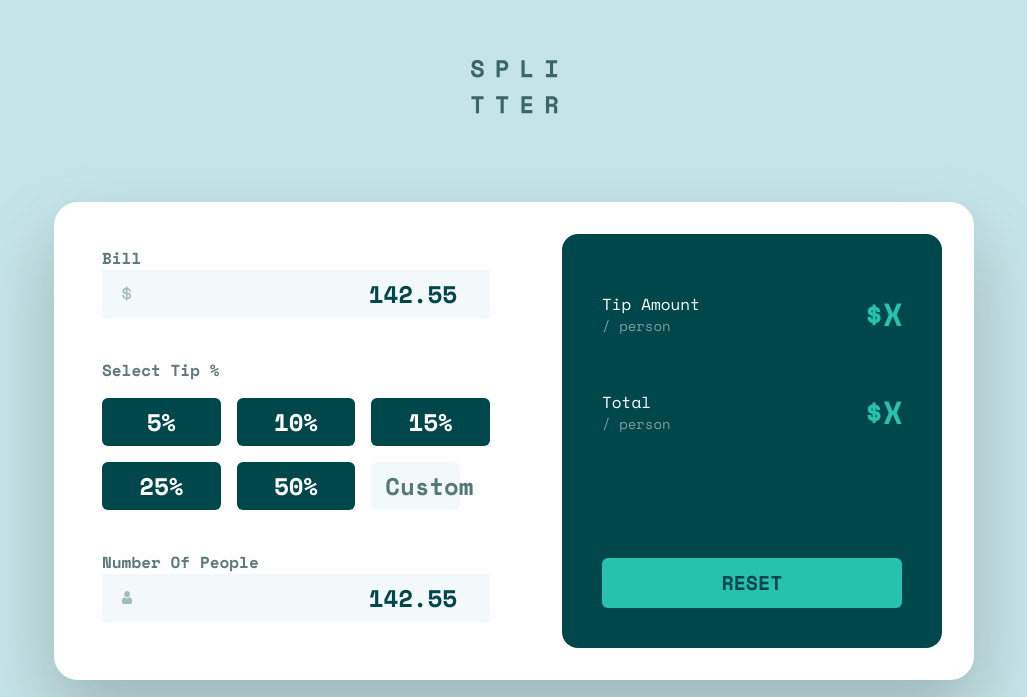
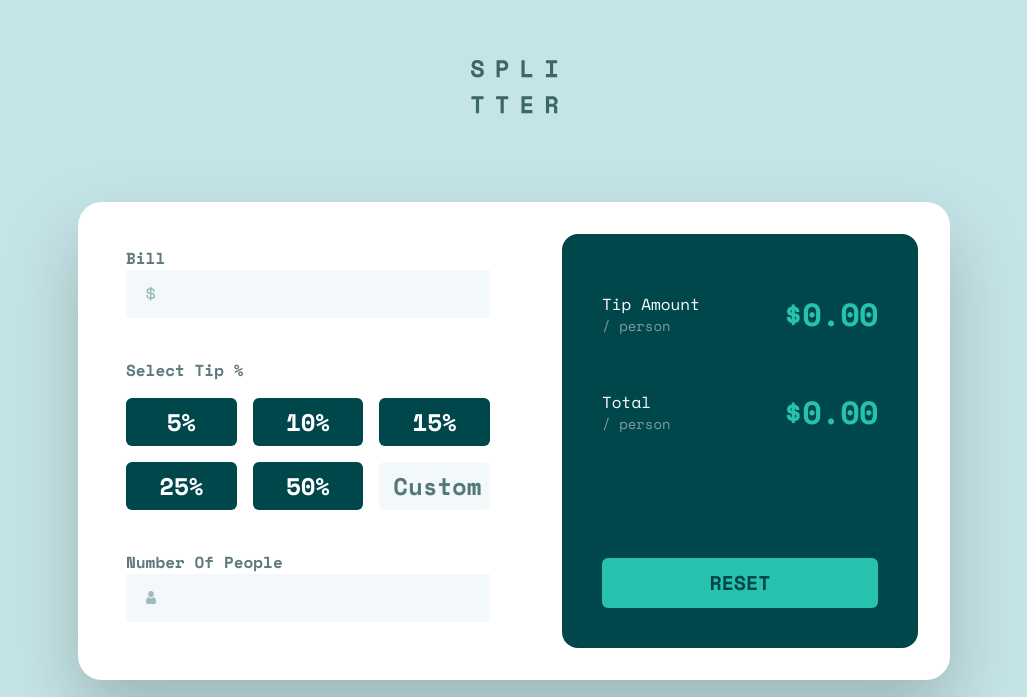
Before and after one commit to nishanth1596/tip-calculator, a React (Vite) app: page / in a window 1280 px wide. Shown: the part 103-800 px from the top of the page, without its empty margins (126-1153 px from the left). Built offline with nearby package versions, Linux system fonts and the light colour scheme.

Commit message:
functionality added for tip calculation

```diff
--- a/package.json
+++ b/package.json
@@ -13,6 +13,7 @@
     "@tailwindcss/vite": "^4.0.1",
     "react": "^18.3.1",
     "react-dom": "^18.3.1",
+    "react-hook-form": "^7.54.2",
     "tailwindcss": "^4.0.1"
   },
   "devDependencies": {
--- a/src/Components/CalculationInput.tsx
+++ b/src/Components/CalculationInput.tsx
@@ -3,24 +3,47 @@ import dollarImg from "../assets/icon-dollar.svg";
 import personIcon from "../assets/icon-person.svg";
 import Label from "./Label";
 
-const CalculationInput = () => {
+const CalculationInput = ({
+  setBill,
+  handletip,
+  setNumPpl,
+  register,
+  handleSubmit,
+  control,
+}) => {
   return (
     <div className="p-8 md:pt-11 md:pr-0 md:pb-12 md:pl-12">
-      <Label img={dollarImg} name="bill" />
+      <Label
+        img={dollarImg}
+        name="bill"
+        id="bill"
+        setBill={setBill}
+        register={register}
+        handleSubmit={handleSubmit}
+        control={control}
+      />
       <h3 className="text-5E7a7d mt-8 text-base leading-6 font-bold md:mt-10">
         Select Tip %
       </h3>
       <div className="mt-4 grid grid-cols-2 gap-4 text-center md:grid-cols-3">
-        <Tip tipPercent={5} />
-        <Tip tipPercent={10} />
-        <Tip tipPercent={15} />
-        <Tip tipPercent={25} />
-        <Tip tipPercent={50} />
+        <Tip tipPercent={5} handletip={handletip} />
+        <Tip tipPercent={10} handletip={handletip} />
+        <Tip tipPercent={15} handletip={handletip} />
+        <Tip tipPercent={25} handletip={handletip} />
+        <Tip tipPercent={50} handletip={handletip} />
         <Tip />
       </div>
 
       <div className="mt-8 md:mt-10">
-        <Label name="Number of People" img={personIcon} />
+        <Label
+          name="Number of People"
+          id="numberOfPeople"
+          img={personIcon}
+          setNumPpl={setNumPpl}
+          register={register}
+          handleSubmit={handleSubmit}
+          control={control}
+        />
       </div>
     </div>
   );
--- a/src/Components/Calculator.tsx
+++ b/src/Components/Calculator.tsx
@@ -1,11 +1,46 @@
+import { useState } from "react";
 import CalculationInput from "./CalculationInput";
 import Display from "./Display";
+import { useForm, Controller } from "react-hook-form";
 
 const Calculator = () => {
+  const [bill, setBill] = useState();
+  const [tip, setTip] = useState();
+  const [numPpl, setNumPpl] = useState();
+  const { reset, register, handleSubmit, control } = useForm();
+
+  // const amount = (parseFloat(((bill * tip) / 100).toFixed(2)) + bill) / numPpl;
+  const amount = numPpl
+    ? (Math.round((bill * tip) / 100) + bill) / numPpl
+    : "0.00";
+  const tipAmount = parseFloat(((tip * bill) / 100 / numPpl).toFixed(2));
+
+  function handletip(value) {
+    setTip(value);
+  }
+
+  function handleReset() {
+    setBill(null);
+    setTip(null);
+    setNumPpl(null);
+    reset();
+  }
+
   return (
-    <article className="rounded-t-3xl bg-white pb-8 drop-shadow-[0_35px_35px_rgba(0,0,0,0.2)] md:grid md:grid-cols-2 md:gap-12 md:rounded-3xl md:pb-0">
-      <CalculationInput />
-      <Display />
+    <article className="rounded-t-3xl bg-white pb-8 drop-shadow-[0_35px_35px_rgba(0,0,0,0.2)] sm:mx-6 md:grid md:grid-cols-2 md:gap-12 md:rounded-3xl md:pb-0">
+      <CalculationInput
+        setBill={setBill}
+        handletip={handletip}
+        setNumPpl={setNumPpl}
+        register={register}
+        handleSubmit={handleSubmit}
+        control={control}
+      />
+      <Display
+        tipAmount={tipAmount}
+        amount={amount}
+        handleReset={handleReset}
+      />
     </article>
   );
 };
--- a/src/Components/Display.tsx
+++ b/src/Components/Display.tsx
@@ -1,4 +1,9 @@
-const Display = () => {
+type DisplayProps = {
+  amount: number;
+  numPpl: number;
+};
+
+const Display = ({ amount, tipAmount, handleReset }: DisplayProps) => {
   return (
     <div className="bg-00474B mx-6 rounded-2xl px-6 pt-9 pb-6 text-white md:my-8 md:mr-8 md:p-10">
       <div className="flex items-center justify-between md:mt-4 md:pb-2.5">
@@ -7,7 +12,7 @@ const Display = () => {
           <span className="text-7F9D9F block text-sm leading-5">/ person</span>
         </h3>
         <p className="text-26C2AE text-[2rem] leading-12 font-bold tracking-[-.67px]">
-          $X
+          ${tipAmount ? tipAmount : "0.00"}
         </p>
       </div>
 
@@ -20,12 +25,15 @@ const Display = () => {
             </span>
           </h3>
           <p className="text-26C2AE text-[2rem] leading-12 font-bold tracking-[-.67px]">
-            $X
+            ${amount}
           </p>
         </div>
       </div>
 
-      <button className="bg-26C2AE text-00474B mt-8 w-full rounded-md px-8 py-2.5 text-xl leading-[1.875rem] font-bold uppercase md:mt-[7.63rem]">
+      <button
+        onClick={handleReset}
+        className="bg-26C2AE text-00474B mt-8 w-full rounded-md px-8 py-2.5 text-xl leading-[1.875rem] font-bold uppercase md:mt-[7.63rem]"
+      >
         Reset
       </button>
     </div>
--- a/src/Components/Label.tsx
+++ b/src/Components/Label.tsx
@@ -1,13 +1,36 @@
 type LabelProps = {
   img: string;
   name: string;
+  id: string;
 };
 
-const Label = ({ img, name }: LabelProps) => {
+const Label = ({
+  img,
+  name,
+  id,
+  setBill,
+  setNumPpl,
+  register,
+  handleSubmit,
+}: LabelProps) => {
+  function handleChange(e) {
+    if (id === "bill") {
+      setBill(Number(e.target.value));
+    }
+
+    if (id === "numberOfPeople") {
+      setNumPpl(Number(e.target.value));
+    }
+  }
+
+  function onSubmit(data) {
+    console.log(data);
+  }
+
   return (
-    <>
+    <form onSubmit={handleSubmit(onSubmit)} noValidate>
       <label
-        htmlFor="bill"
+        htmlFor={name}
         className="text-5 text-5E7a7d block text-base leading-6 font-bold capitalize"
       >
         {name}
@@ -17,11 +40,12 @@ const Label = ({ img, name }: LabelProps) => {
         <input
           className="bg-F3F9FA text-00474B w-full py-1.5 pr-[1.13rem] text-right text-2xl leading-9 font-bold"
           type="number"
-          id="bill"
-          defaultValue={142.55}
+          id={id}
+          {...register(id)}
+          onChange={handleChange}
         />
       </div>
-    </>
+    </form>
   );
 };
 
--- a/src/Components/Tip.tsx
+++ b/src/Components/Tip.tsx
@@ -2,14 +2,15 @@ type TipProps = {
   tipPercent?: number;
 };
 
-const Tip = ({ tipPercent }: TipProps) => {
+const Tip = ({ tipPercent, handletip }: TipProps) => {
   // const active = { backgroundColor: "#26C2AE", color: "#00474B" };
 
   if (!tipPercent)
     return (
       <div
-        className="bg-F3F9FA text-547878 max-w-[5.56rem] rounded-md py-1.5 pl-5 text-2xl leading-9 font-bold md:px-3.5"
+        className="bg-F3F9FA text-547878 rounded-md py-1.5 pl-5 text-2xl leading-9 font-bold md:px-3.5"
         // style={active}
+        // onClick={handleTip()}
       >
         Custom
       </div>
@@ -17,6 +18,7 @@ const Tip = ({ tipPercent }: TipProps) => {
 
   return (
     <div
+      onClick={() => handletip(tipPercent)}
       // style={active}
       className="bg-00474B rounded-md px-4 py-1.5 text-2xl leading-9 font-bold text-white"
     >
```
Also changed, not shown: 1 other file (tests, documents, lock files or other folders).
